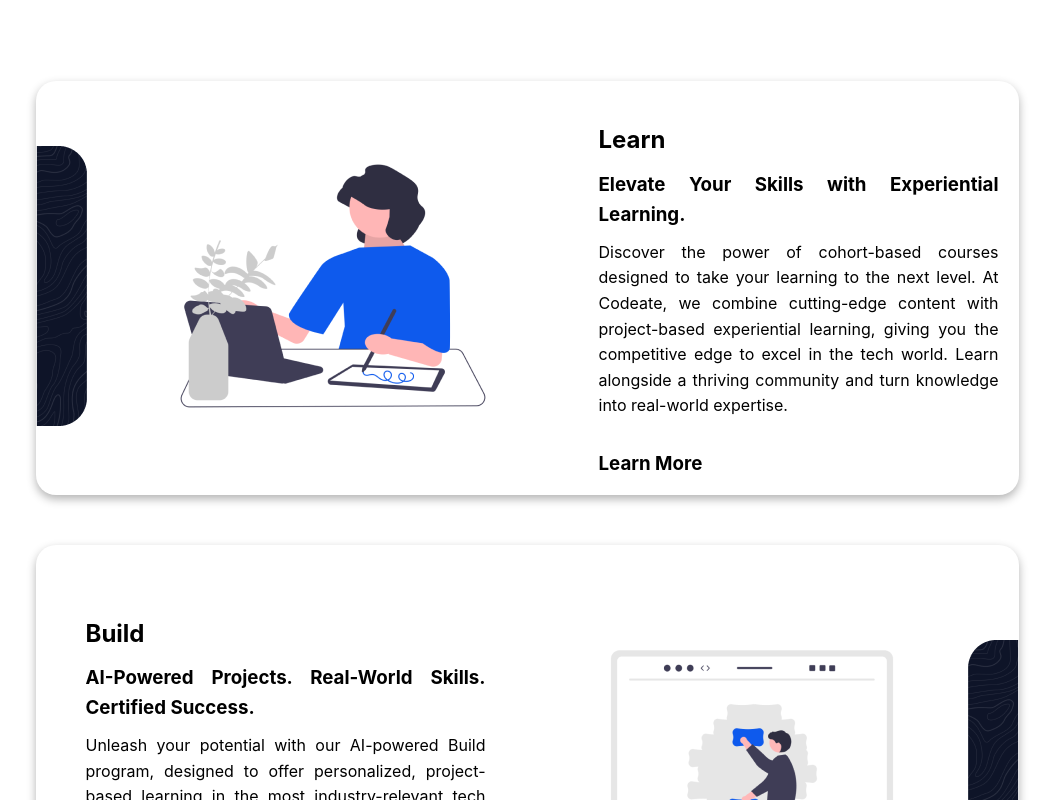
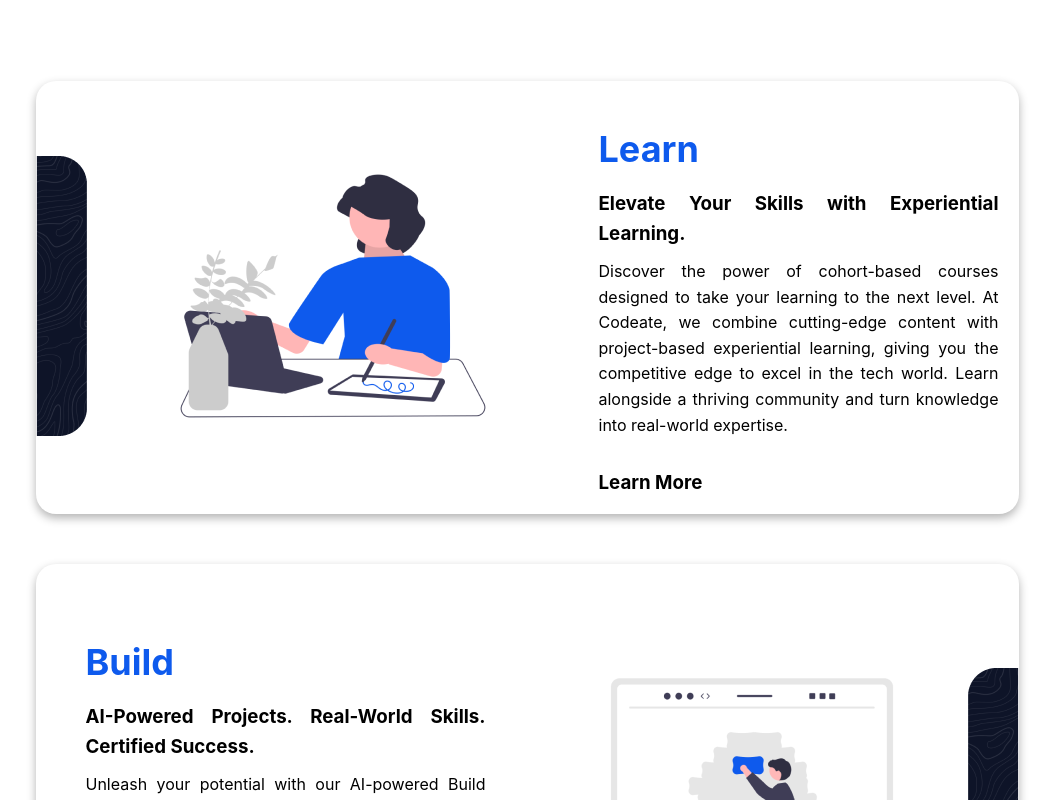
Before and after one commit to itskdhere/codeate-2025, a React (Create React App) app in the folder client/: page / in a window 1280 px wide. Shown: the part 980-1780 px from the top of the page, without its empty margins (113-1167 px from the left). Built offline with nearby package versions, Linux system fonts and the light colour scheme.

Commit message:
Updated card headings

```diff
--- a/client/src/pages/Card.css
+++ b/client/src/pages/Card.css
@@ -36,6 +36,10 @@
     line-height: 1.6;
     text-align: justify;
     overflow-wrap: break-word;
+}
+.paragraph-Div h2{
+    font-size: 36px;
+    color: #0E5AED;
 }
 
 /* Responsive Styles */
```
